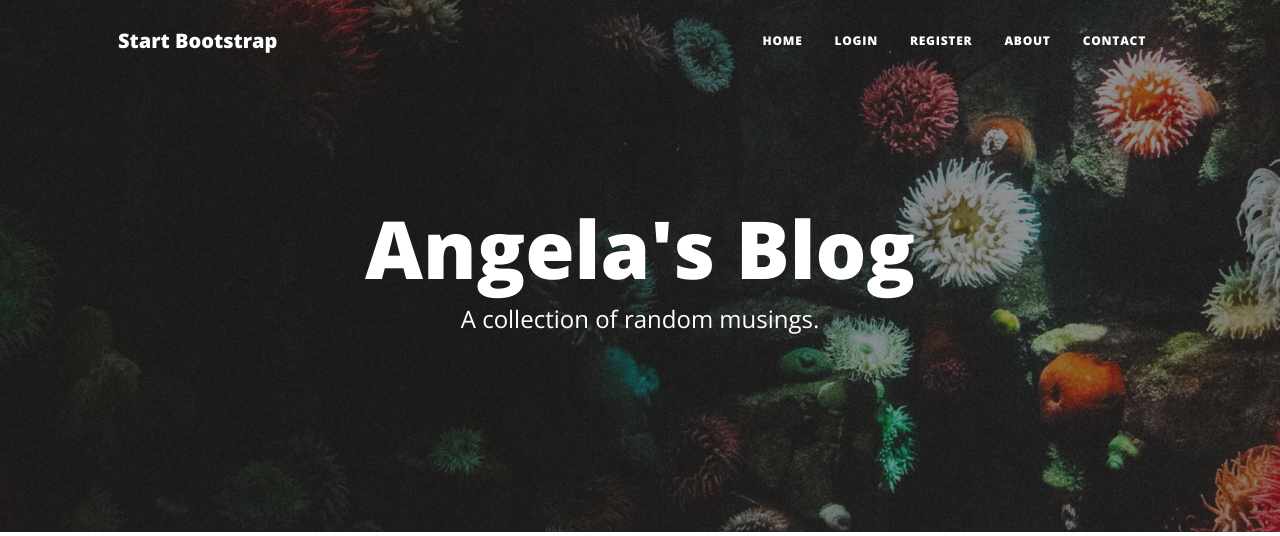
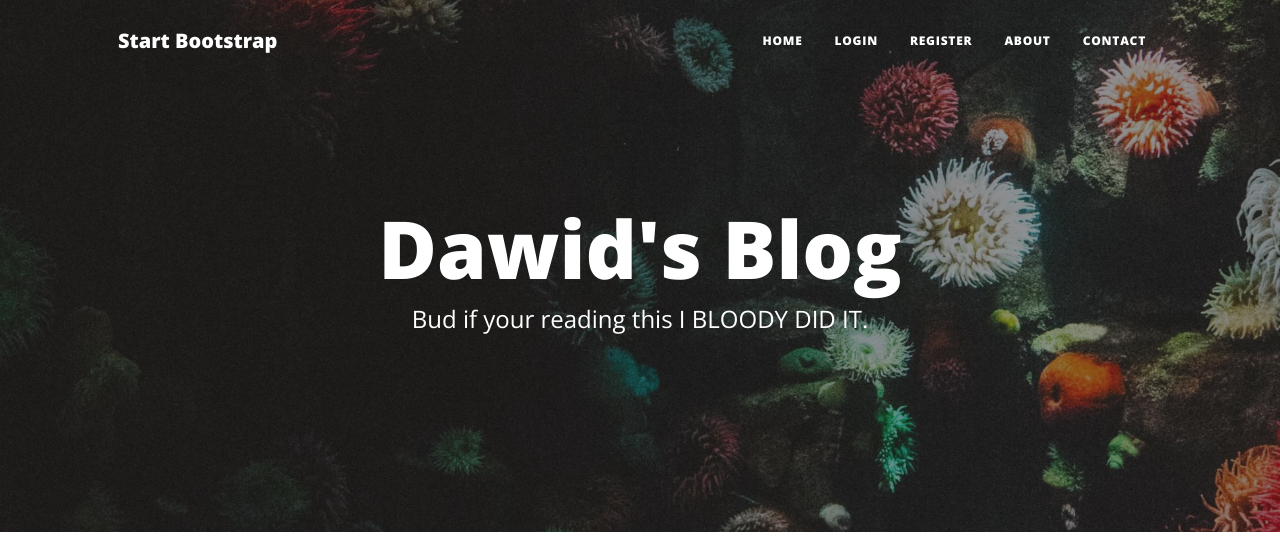
Before and after one commit to Deranged-Skelly/first_site, a Flask app: page / in a window 1280 px wide. Shown: the top 536 px of the page. Run offline with Flask 3, Linux system fonts and the light colour scheme; data that the repository does not hold is empty; some libraries are stand-ins or nearby versions.

Commit message:
dawid index.html

```diff
--- a/templates/index.html
+++ b/templates/index.html
@@ -9,8 +9,8 @@
     <div class="row gx-4 gx-lg-5 justify-content-center">
       <div class="col-md-10 col-lg-8 col-xl-7">
         <div class="site-heading">
-          <h1>Angela's Blog</h1>
-          <span class="subheading">A collection of random musings.</span>
+          <h1>Dawid's Blog</h1>
+          <span class="subheading">Bud if your reading this I BLOODY DID IT.</span>
         </div>
       </div>
     </div>
```
